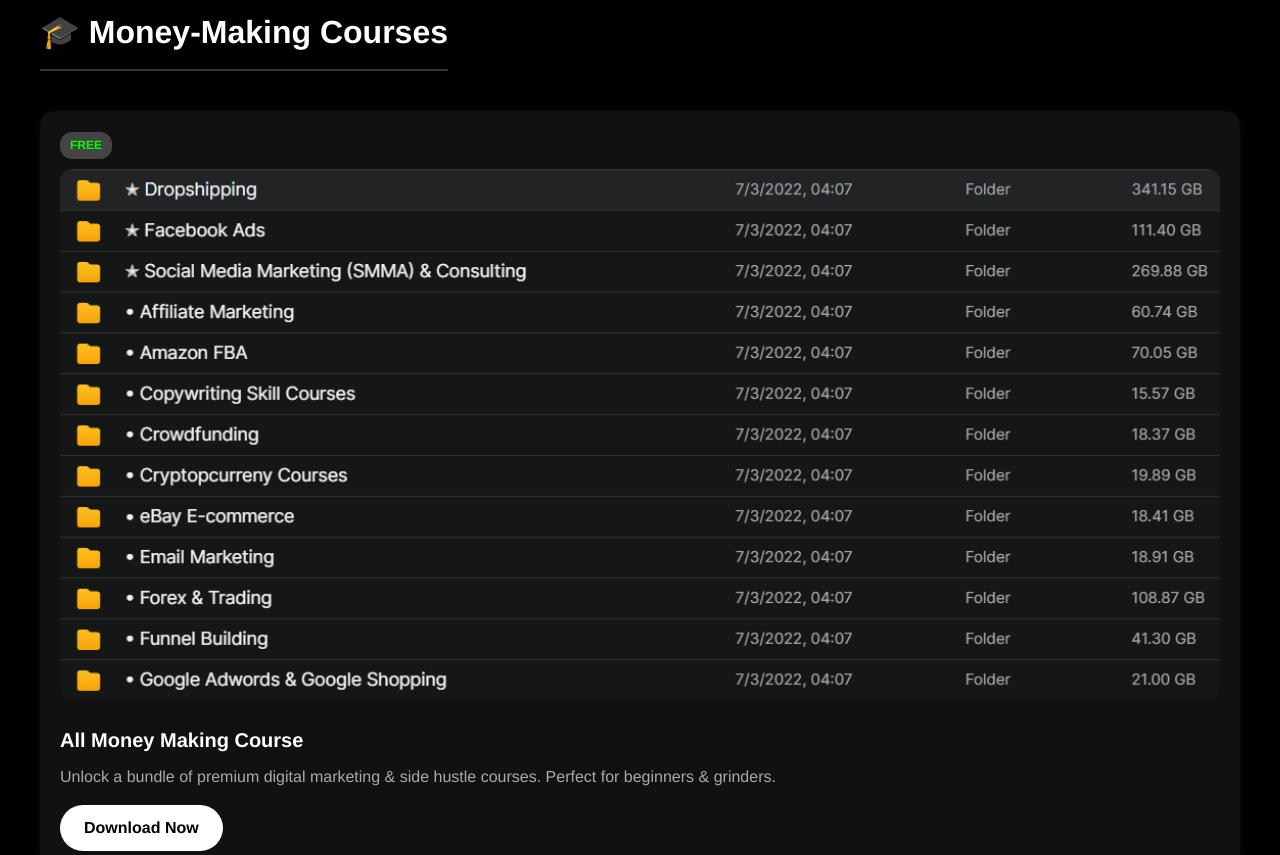
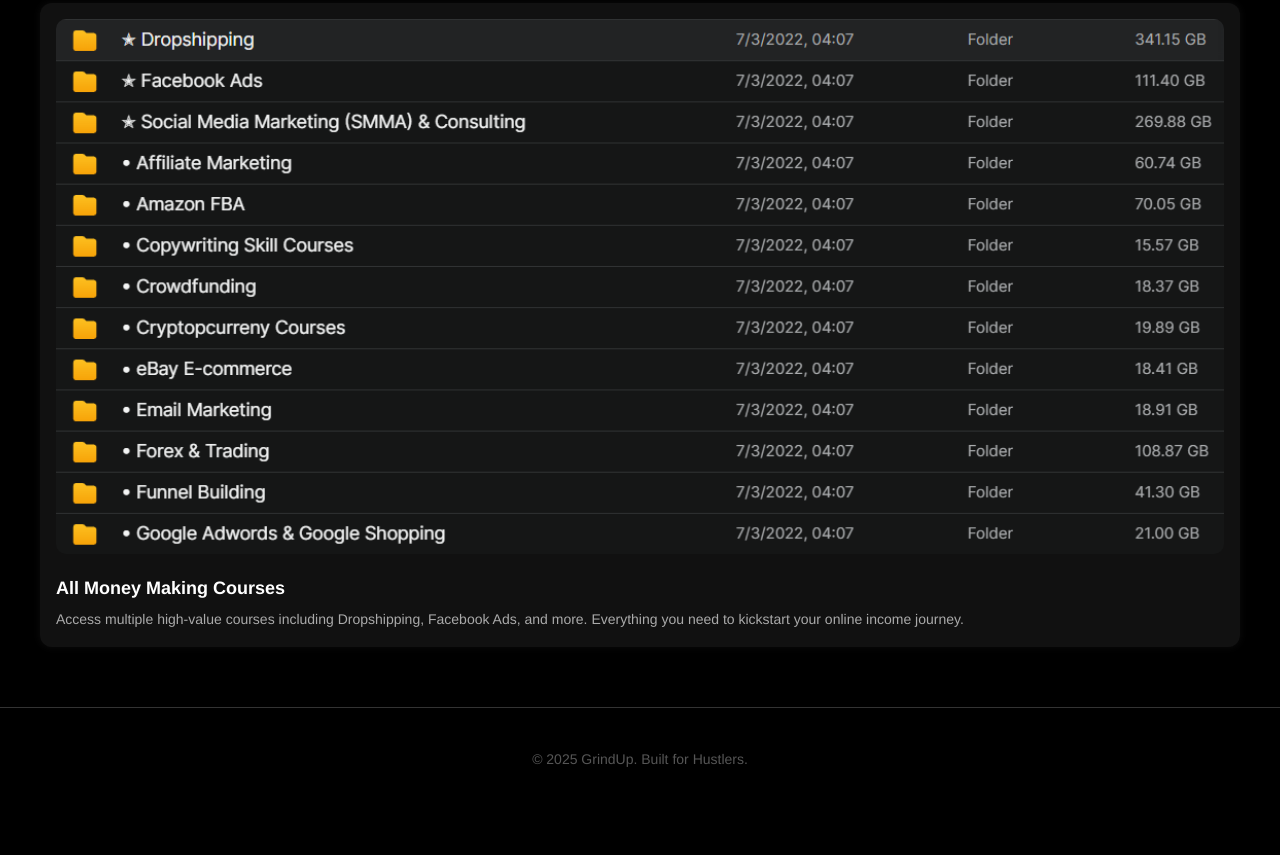
Before and after one commit to GrindUp7/grindup-website, a plain HTML site: page index.html in a window 1280 px wide. Shown: the part 2751-3606 px from the top of the page. After the commit the page ends 3561 px from the top, so only its background shows below. Drawn offline with Linux system fonts and the light colour scheme; a web font is replaced by a local one.

Commit message:
Update index.html

```diff
--- a/index.html
+++ b/index.html
@@ -64,55 +64,34 @@
     }
     .grid {
       display: grid;
-      grid-template-columns: repeat(auto-fit, minmax(280px, 1fr));
-      gap: 32px;
+      grid-template-columns: repeat(auto-fit, minmax(200px, 1fr));
+      gap: 24px;
     }
     .card {
       background-color: #111;
-      padding: 20px;
-      border-radius: 16px;
-      box-shadow: 0 0 12px rgba(255, 255, 255, 0.05);
+      padding: 16px;
+      border-radius: 12px;
+      box-shadow: 0 0 8px rgba(255, 255, 255, 0.05);
       transition: transform 0.3s ease;
+      cursor: pointer;
+      text-decoration: none;
+      color: inherit;
     }
     .card:hover {
       transform: translateY(-6px);
     }
     .card img {
       width: 100%;
-      border-radius: 12px;
-      margin-bottom: 16px;
+      border-radius: 10px;
+      margin-bottom: 12px;
     }
     .card h3 {
-      font-size: 20px;
-      margin-bottom: 8px;
+      font-size: 18px;
+      margin-bottom: 6px;
     }
     .card p {
       color: #aaa;
-      font-size: 16px;
-      margin-bottom: 16px;
-    }
-    .btn {
-      display: inline-block;
-      background-color: #fff;
-      color: #000;
-      padding: 10px 24px;
-      font-weight: 700;
-      text-decoration: none;
-      border-radius: 24px;
-      transition: background-color 0.3s ease;
-    }
-    .btn:hover {
-      background-color: #ccc;
-    }
-    .badge {
-      display: inline-block;
-      background-color: #444;
-      color: #0f0;
-      padding: 4px 10px;
-      border-radius: 12px;
-      font-size: 12px;
-      margin-bottom: 10px;
-      font-weight: bold;
+      font-size: 14px;
     }
     footer {
       padding: 40px;
@@ -141,26 +120,22 @@
   <section class="section" id="ebook">
     <h2>📘 Free Ebook</h2>
     <div class="grid">
-      <div class="card">
-        <span class="badge">FREE</span>
-        <img src="ebook-cover.jpg" alt="Free Ebook">
-        <h3>WALKING WEAPON</h3>
-        <p>A 300-page black & white styled discipline blueprint to help you become the next millionaire. Built to grind. Made to win.</p>
-        <a href="https://mega.nz/folder/1Ks01TiR#noVGm5BlMoKMU4IzfAiJGQ" class="btn" target="_blank">Download Now</a>
-      </div>
+      <a class="card" href="ebook.html">
+        <img src="ebook-cover.jpg" alt="GrindUp AI Income Ebook">
+        <h3>GrindUp_AI_Income_Ebook</h3>
+        <p>A powerful black & white PDF guide on building AI-powered online income streams without any investment or followers.</p>
+      </a>
     </div>
   </section>
 
   <section class="section" id="courses">
     <h2>🎓 Money-Making Courses</h2>
     <div class="grid">
-      <div class="card">
-        <span class="badge">FREE</span>
-        <img src="course1.jpg" alt="All Money Making Course">
-        <h3>All Money Making Course</h3>
-        <p>Unlock a bundle of premium digital marketing & side hustle courses. Perfect for beginners & grinders.</p>
-        <a href="https://mega.nz/folder/1Ks01TiR#noVGm5BlMoKMU4IzfAiJGQ" class="btn" target="_blank">Download Now</a>
-      </div>
+      <a class="card" href="courses.html">
+        <img src="course1.jpg" alt="All Money Making Courses">
+        <h3>All Money Making Courses</h3>
+        <p>Access multiple high-value courses including Dropshipping, Facebook Ads, and more. Everything you need to kickstart your online income journey.</p>
+      </a>
     </div>
   </section>
 
```
